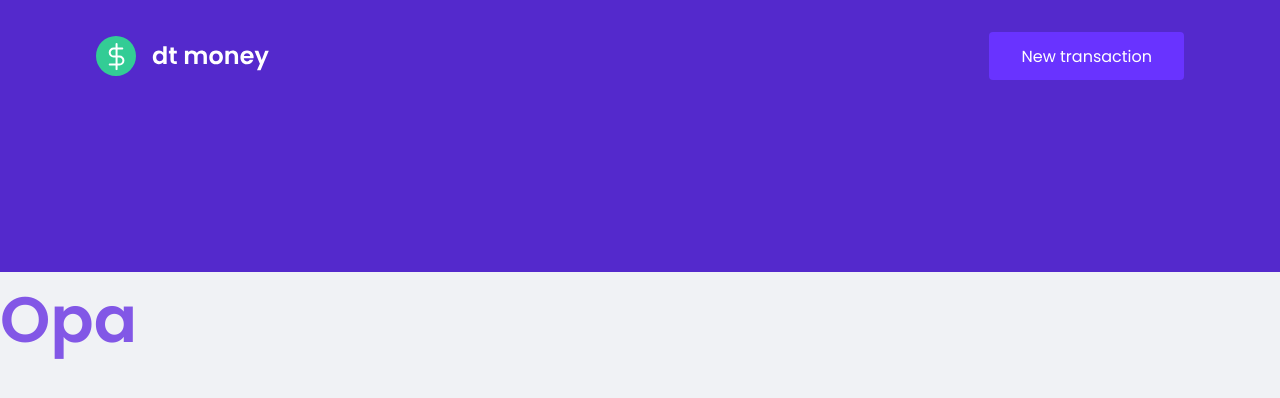
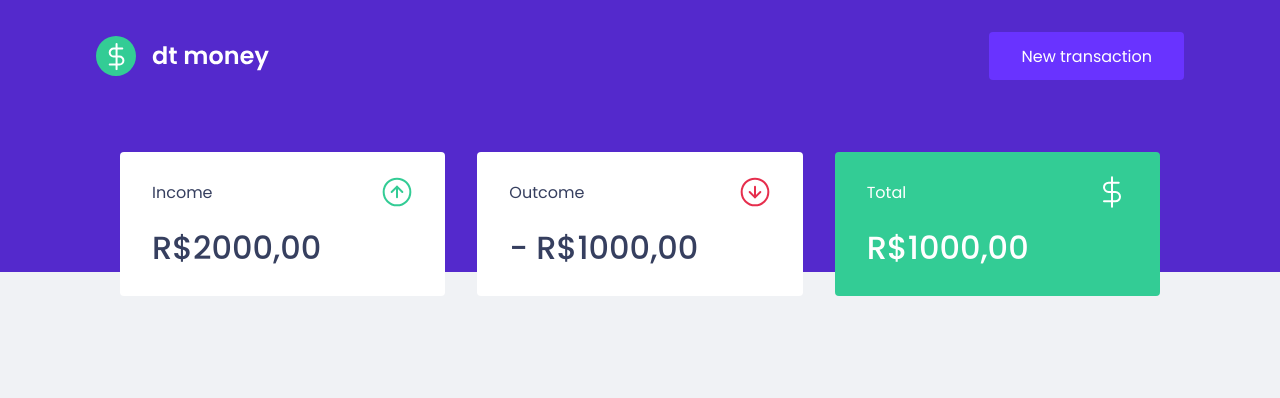
Before and after one commit to AlanPoveda/ignite-second-react-app, a React (Create React App) app: page / in a window 1280 px wide. Shown: the top 398 px of the page. Built offline with nearby package versions, Linux system fonts and the light colour scheme.

Commit message:
Summary config, only css

```diff
--- a/public/index.html
+++ b/public/index.html
@@ -7,7 +7,7 @@
     <meta name="viewport" content="width=device-width, initial-scale=1.0">
 
     <link rel="preconnect" href="https://fonts.gstatic.com" crossorigin>
-    <link href="https://fonts.googleapis.com/css2?family=Poppins:wght@400;600&display=swap" rel="stylesheet">
+    <link href="https://fonts.googleapis.com/css2?family=Poppins:wght@400;500;600&display=swap" rel="stylesheet">
 
     <title>Finances app</title>
   </head>
--- a/src/App.tsx
+++ b/src/App.tsx
@@ -1,18 +1,15 @@
 import styled from 'styled-components'
+import { Dashboard } from './components/Dashboard';
 import { Header } from './components/Header'
 import { GlobalStyle } from  "./styles/global"
 
-const Title = styled.h1`
-  color: #8257e6;
-  font-size: 64px;
 
-`
 
 export function App() {
   return (
     <>
       <Header />
-      <Title>Opa</Title>
+      <Dashboard />
       <GlobalStyle />
     </>
   );
--- /dev/null
+++ b/src/components/Dashboard/index.tsx
@@ -0,0 +1,12 @@
+import { Container } from "../Dashboard/styles";
+import { Summary } from "../Summary";
+
+export const Dashboard = () => {
+    return(
+        <>
+            <Container>
+                <Summary />
+            </Container>
+        </>
+    );
+}
--- /dev/null
+++ b/src/components/Dashboard/styles.ts
@@ -0,0 +1,10 @@
+import styled from 'styled-components';
+
+
+export const Container = styled.main`
+    max-width: 1120px;
+    margin: 0 auto;
+    padding: 2.5rem;
+
+
+`
--- /dev/null
+++ b/src/components/Summary/index.tsx
@@ -0,0 +1,34 @@
+import incomeImg from '../../assets/income.svg'
+import outcomeImg from '../../assets/outcome.svg'
+import totalImg from '../../assets/total.svg'
+
+
+import { Container } from "./styles";
+
+export const Summary = () => {
+    return(
+        <Container>
+            <div>
+                <header>
+                    <p>Income</p>
+                    <img src={incomeImg} alt="Income" />
+                </header>
+                <strong>R$2000,00</strong>
+            </div>
+            <div>
+                <header>
+                    <p>Outcome</p>
+                    <img src={outcomeImg} alt="Outcome" />
+                </header>
+                <strong>- R$1000,00</strong>
+            </div>
+            <div className='background-high-light'>
+                <header>
+                    <p>Total</p>
+                    <img src={totalImg} alt="Total" />
+                </header>
+                <strong>R$1000,00</strong>
+            </div>
+        </Container>
+    );
+}
--- /dev/null
+++ b/src/components/Summary/styles.ts
@@ -0,0 +1,41 @@
+import styled from 'styled-components';
+
+export const Container = styled.div`
+    display: grid;
+    grid-template-columns: repeat(3, 1fr);
+    gap: 2rem;
+    margin-top: -10rem;
+
+
+    div{
+        background: var(--shape);
+        padding: 1.5rem 2rem;
+        border-radius: 0.25rem;
+        color: var(--text-title);
+
+
+        &.background-high-light{
+        background: var(--green);
+        color: #FFF;
+        }
+
+        header{
+        display: flex;
+        align-items: center;
+        justify-content: space-between;
+
+        }
+        strong{
+        display: block;
+        margin-top: 1rem;
+        font-size: 2rem;
+        font-weight: 500;
+        line-height: 3rem;
+        }
+
+    }
+
+
+
+
+`;
--- a/src/styles/global.ts
+++ b/src/styles/global.ts
@@ -5,6 +5,7 @@
     :root {
         --background: #F0F2F5;
         --red: #E62E4D;
+        --green: #33CC95;
         --blue: #5429CC;
 
         --blue-light: #6933FF;
```
